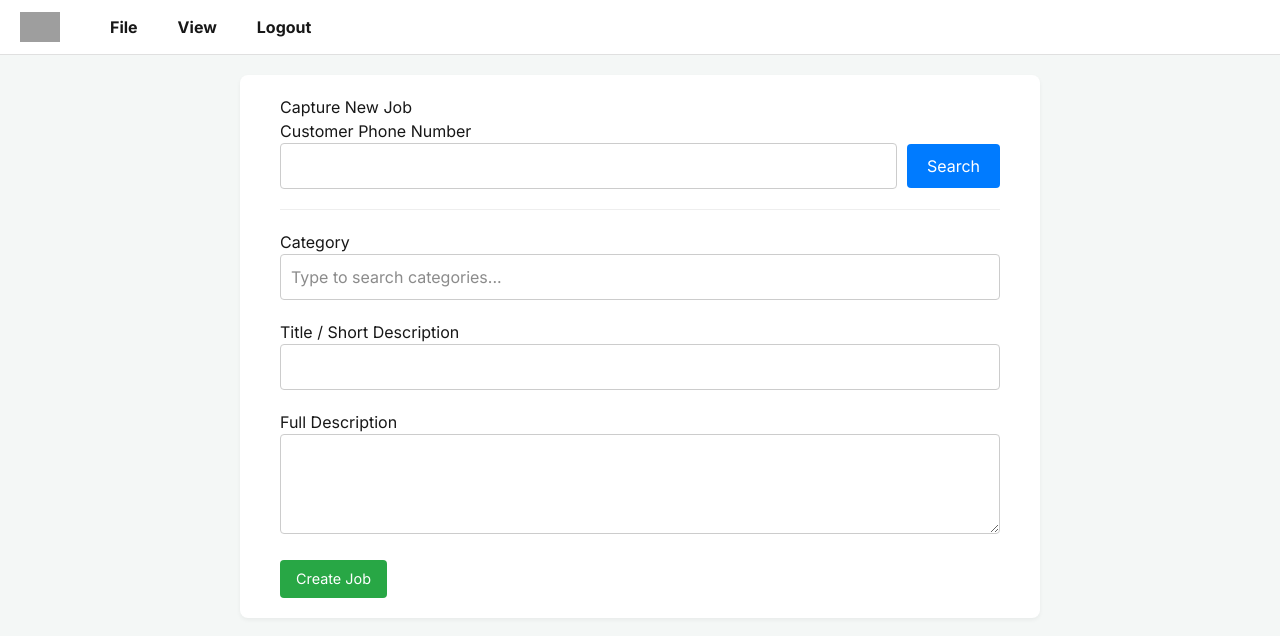
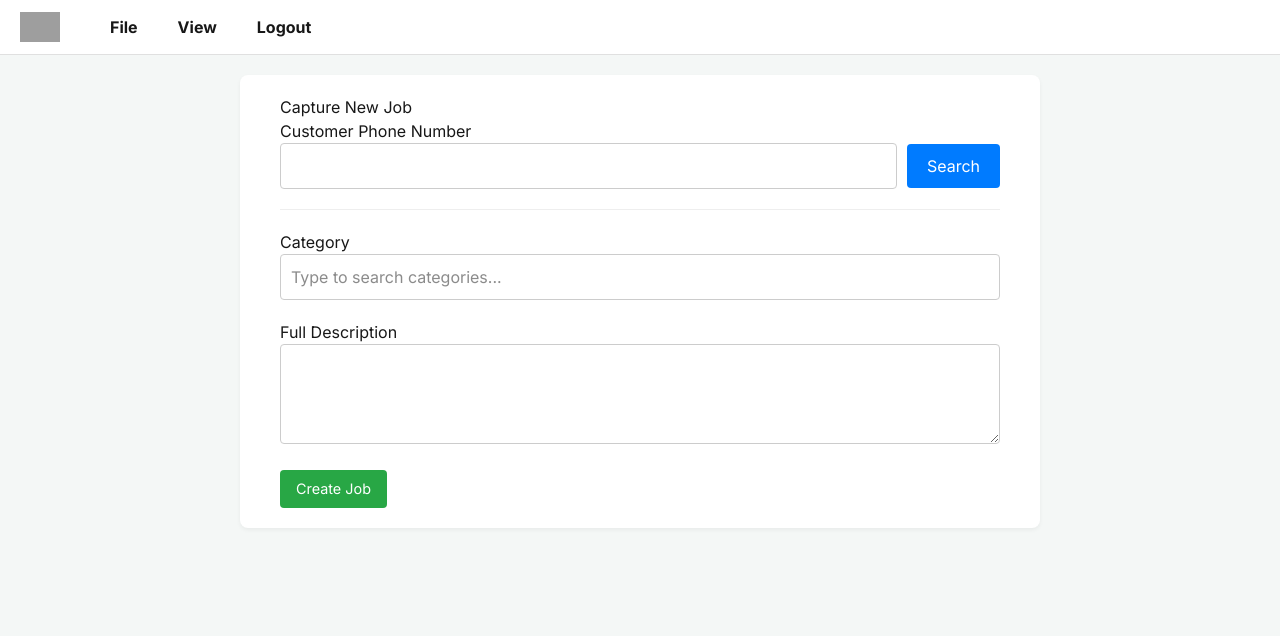
Before and after one commit to dkmsoft-tech/jobcards-frontend, a Next.js app: page /jobs/new in a window 1280 px wide. Shown: the top 636 px of the page. Built offline with nearby package versions, Linux system fonts and the light colour scheme; grey boxes are pictures that could not be loaded.

Commit message:
frontend update

```diff
--- a/app/jobs/new/page.tsx
+++ b/app/jobs/new/page.tsx
@@ -5,7 +5,7 @@ import React, { useState, useEffect } from 'react';
 import Toolbar from '../../../components/Toolbar';
 import { useAuth } from '../../AuthContext';
 
-// Define types for the data we'll be handling
+// Define types for our data models
 interface Property {
   id: number;
   accountNumber: string;
@@ -31,7 +31,7 @@ export default function NewJobPage() {
     const [searchMessage, setSearchMessage] = useState('');
     const [categories, setCategories] = useState<JobCategory[]>([]);
 
-    // --- Fetch Job Categories on Page Load ---
+    // Effect to fetch job categories when the page loads
     useEffect(() => {
         const fetchCategories = async () => {
             if (!token) return;
@@ -50,6 +50,7 @@ export default function NewJobPage() {
         fetchCategories();
     }, [token]);
 
+    // Function to handle the phone number search
     const handleSearch = async () => {
         if (!phoneNumber || !token) return;
         setSearchMessage('Searching...');
@@ -71,6 +72,7 @@ export default function NewJobPage() {
         }
     };
 
+    // Styling object
     const styles: { [key: string]: React.CSSProperties } = {
         pageContainer: { display: 'flex', flexDirection: 'column', height: '100vh', backgroundColor: '#f4f7f6' },
         mainContent: { flex: 1, padding: '20px', overflowY: 'auto' },
@@ -84,7 +86,7 @@ export default function NewJobPage() {
         searchContainer: { display: 'flex', gap: '10px', alignItems: 'center' },
         propertyInfo: { marginTop: '20px', padding: '15px', border: '1px solid #e0e0e0', borderRadius: '4px', backgroundColor: '#f9f9f9' },
         propertyDetails: { display: 'grid', gridTemplateColumns: '1fr 1fr', gap: '10px' },
-        indigentStatus: { fontWeight: 'bold', color: 'white', padding: '2px 8px', borderRadius: '4px' },
+        statusTag: { fontWeight: 'bold', color: 'white', padding: '2px 8px', borderRadius: '4px' },
     };
 
     return (
@@ -104,19 +106,19 @@ export default function NewJobPage() {
                         {searchMessage && <p>{searchMessage}</p>}
                         {foundProperty && (
                             <div style={styles.propertyInfo}>
-                                <h4>Property Details</h4>
+                                <h4>Property Details (Read-Only)</h4>
                                 <div style={styles.propertyDetails}>
                                     <p><strong>Account:</strong> {foundProperty.accountNumber}</p>
                                     <p><strong>ERF Number:</strong> {foundProperty.erfNumber}</p>
                                     <p><strong>Address:</strong> {foundProperty.streetAddress}</p>
                                     <p><strong>Ward:</strong> {foundProperty.ward}</p>
                                     <p><strong>Indigent: </strong>
-                                        <span style={{...styles.indigentStatus, backgroundColor: foundProperty.isIndigent ? 'green' : 'red'}}>
+                                        <span style={{...styles.statusTag, backgroundColor: foundProperty.isIndigent ? '#28a745' : '#dc3545'}}>
                                             {foundProperty.isIndigent ? 'Yes' : 'No'}
                                         </span>
                                     </p>
                                     <p><strong>In Arrears: </strong>
-                                        <span style={{...styles.indigentStatus, backgroundColor: foundProperty.inArrears ? 'red' : 'green'}}>
+                                        <span style={{...styles.statusTag, backgroundColor: foundProperty.inArrears ? '#dc3545' : '#28a745'}}>
                                             {foundProperty.inArrears ? 'Yes' : 'No'}
                                         </span>
                                     </p>
@@ -141,10 +143,6 @@ export default function NewJobPage() {
                             </datalist>
                         </div>
                         <div style={styles.formGroup}>
-                            <label htmlFor="title">Title / Short Description</label>
-                            <input type="text" id="title" style={styles.input} />
-                        </div>
-                        <div style={styles.formGroup}>
                             <label htmlFor="description">Full Description</label>
                             <textarea id="description" style={styles.textarea}></textarea>
                         </div>
```
